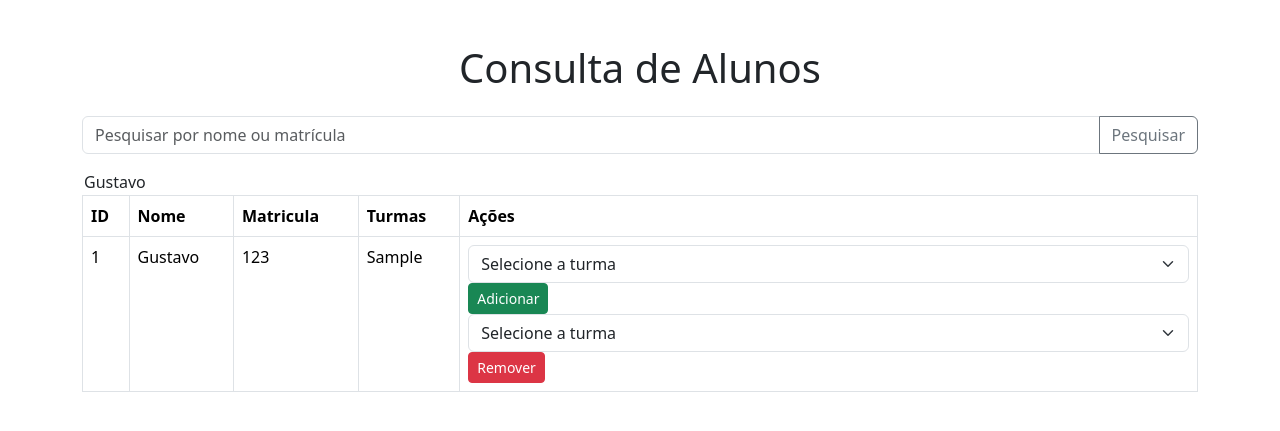
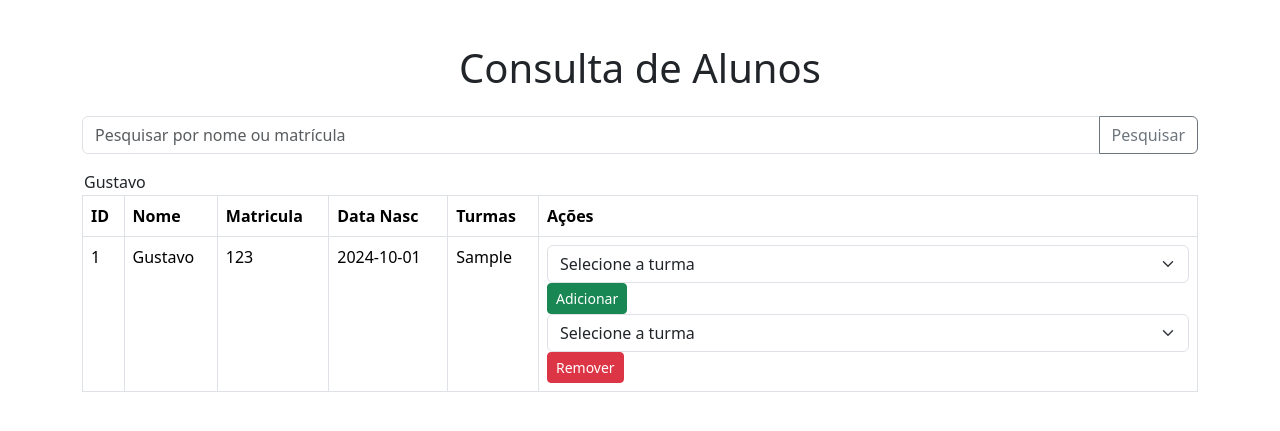
Before and after one commit to Lopesjao/TCC, a PHP site: the page made by View/Alunos.php in a window 1280 px wide. Shown: the part 151-582 px from the top of the page. Run offline with PHP 8.4, Linux system fonts and the light colour scheme; data comes from the database, SQL or seed files in the repository; tables that the repository leaves empty hold one stand-in row (values such as "Sample post"); the template is opened without the code that fills it: most values are stand-ins (such as "Sample title", 1, 10 or a date in 2020); data that the repository does not hold is empty.

Commit message:
consulta funcionando2

```diff
--- a/View/Alunos.php
+++ b/View/Alunos.php
@@ -64,6 +64,7 @@ $alunos = $alunoController->consultarTodos();
                     <th>ID</th>
                     <th>Nome</th>
                     <th>Matricula</th>
+                    <th>Data Nasc</th>
                     <th>Turmas</th>
                     <th>Ações</th>
                 </tr>
@@ -79,6 +80,7 @@ $alunos = $alunoController->consultarTodos();
                         <td><?php echo $aluno['idAluno']; ?></td>
                         <td><?php echo $aluno['nome']; ?></td>
                         <td><?php echo $aluno['matricula']; ?></td>
+                        <td><?php echo $aluno['dataNasc']; ?></td>
                         <td><?php echo $turmasAssociadas; ?></td>
                         <td>
                             <!-- Adicionar ou Remover aluno da turma -->
```
